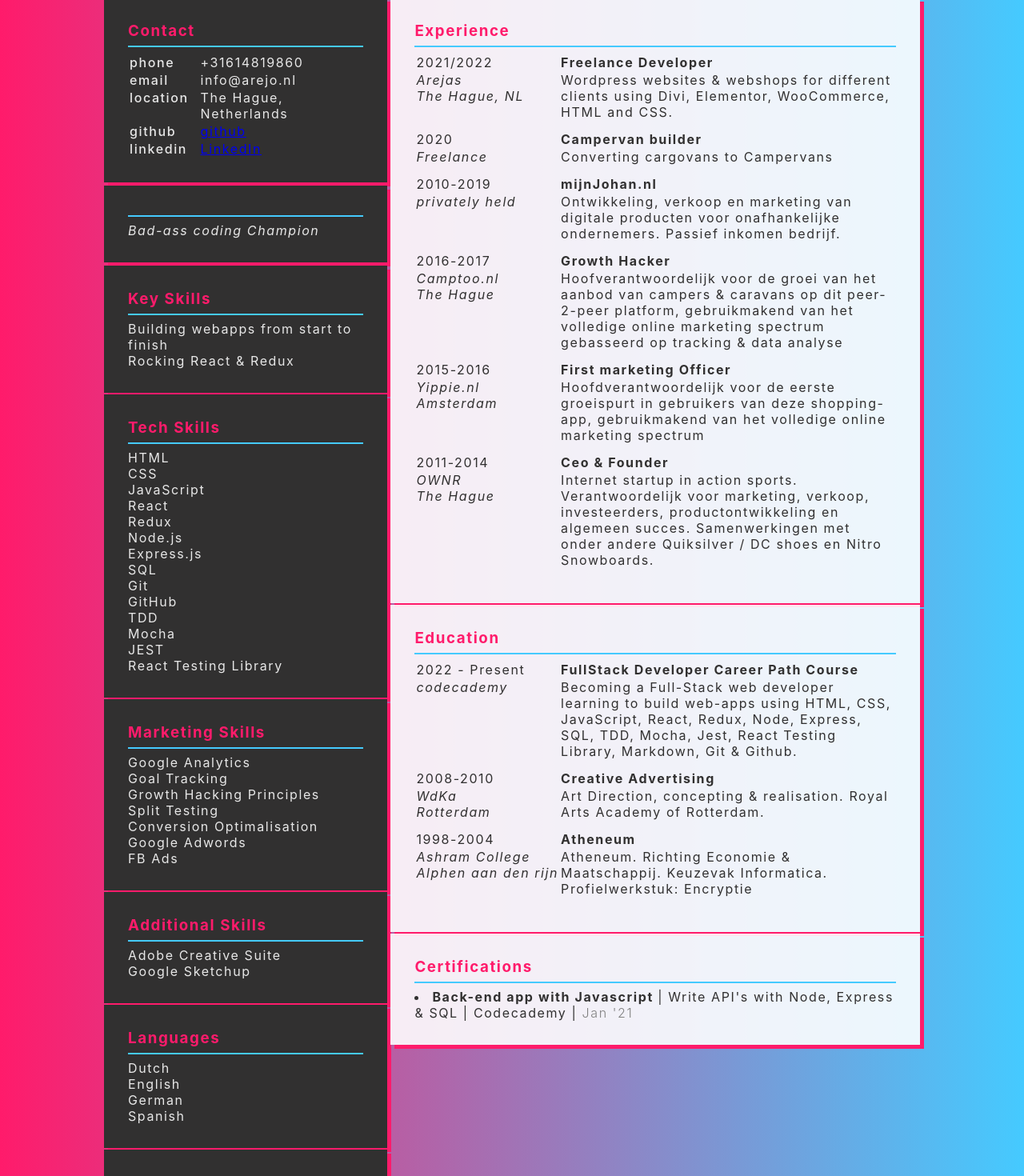
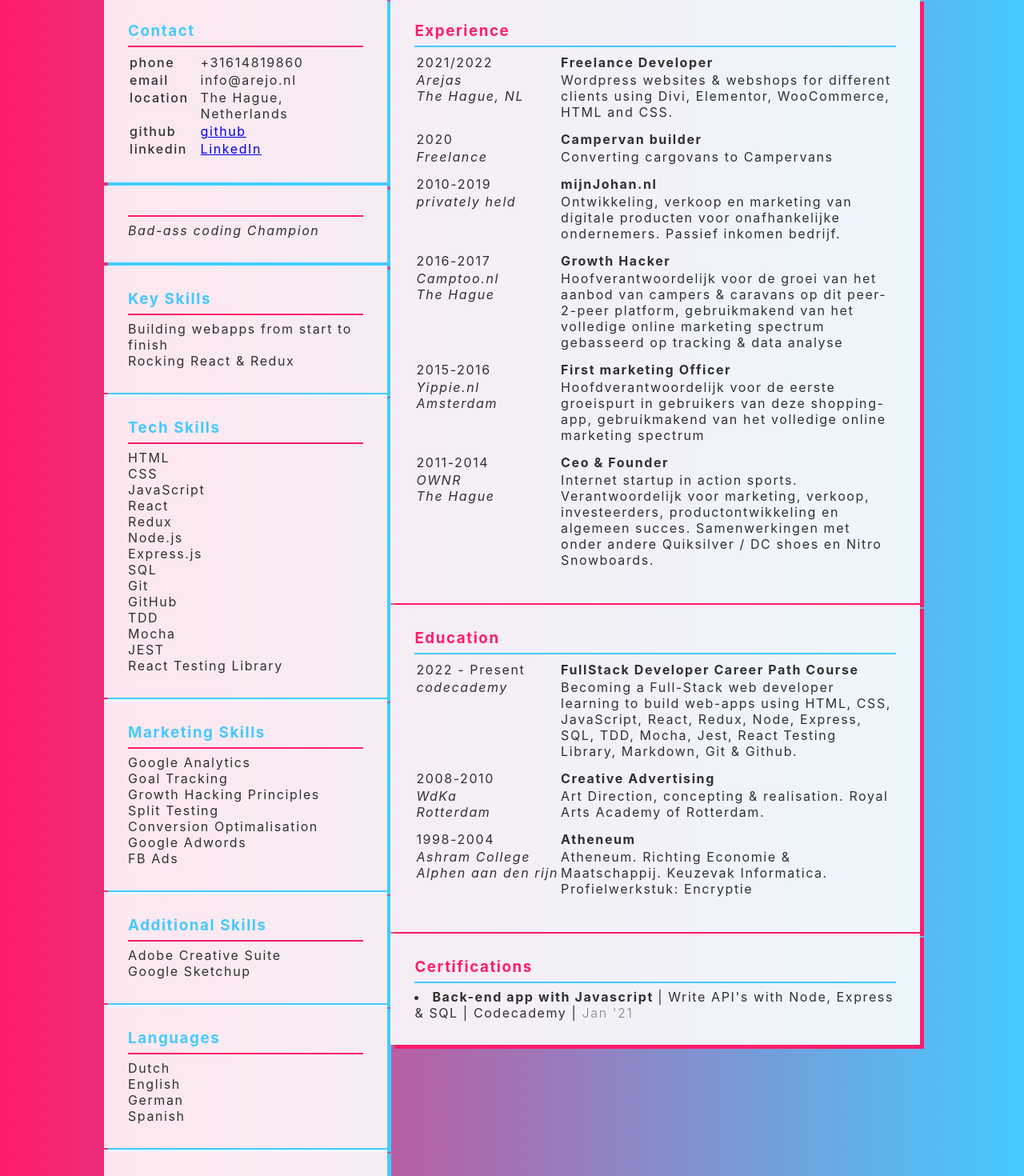
Before and after one commit to arejasverduras/resume, a React (Create React App) app: page / in a window 1280 px wide. Shown: the part 310-1780 px from the top of the page at 80% size. Built offline with nearby package versions, Linux system fonts and the light colour scheme.

Commit message:
flip all sidebar widgets using flipped state

```diff
--- a/src/App.css
+++ b/src/App.css
@@ -148,6 +148,18 @@
   letter-spacing: 0.1em;
 }
 
+.WidgetFlipped {
+
+  margin: 2px;
+  left: 0px;
+  top: 0px;
+  background-color: rgba(255, 255, 255, 0.888);
+  color:rgb(49, 48, 48);
+  box-shadow: #45caff 5px 5px;
+  transition: left 1s, top 1s;
+  letter-spacing: 0.1em;
+}
+
 .Widget:hover {
   position: relative;
   left: -15px;
@@ -157,7 +169,17 @@
   border-left: #ff1b6b solid 5px;
   border-top: #ff1b6b solid 5px;
   z-index: 3;
+}
 
+.WidgetFlipped:hover {
+  position: relative;
+  left: 15px;
+  top: 10px;
+  box-shadow: #ff1b6b 5px 5px;
+  /* box-shadow: #ff1b6b -5px -5px; */
+  border-left: #45caff solid 5px;
+  border-top: #45caff  solid 5px;
+  z-index: 3;
 }
 
 .widgetTitle {
@@ -165,6 +187,14 @@
   color: #ff1b6b;
   padding-bottom: 7px;
   border-bottom: 2px solid #45caff;
+  margin-bottom: 7px;
+}
+
+.widgetTitleFlipped {
+  /* insert widget Title styles here */
+  color: #45caff;
+  padding-bottom: 7px;
+  border-bottom: 2px solid #ff1b6b;
   margin-bottom: 7px;
 }
 
--- a/src/App.js
+++ b/src/App.js
@@ -27,7 +27,7 @@
 
       // Search Functionality
     const [searchTerm, setSearchTerm] = useState('')
-    const [flipped, setFlipped] = useState();
+    const [flipped, setFlipped] = useState('hoi');
 
     const search = (data, cat,type) => {
       let result;
@@ -102,8 +102,13 @@
         flipped={flipped}
         setFlipped={setFlipped}
       />
-      <Contact contactInfo={search(contactInfo, 'contact','object')} />
-      <Summary summary={summary} />
+      <Contact
+        contactInfo={search(contactInfo, 'contact','object')}
+        flipped={flipped}
+         />
+      <Summary
+        summary={summary}
+        flipped={flipped} />
   <SideBar
     keySkills={search(keySkills, "key skills","array")}
     techSkills={search(techSkills, "tech skills","array")}
@@ -111,10 +116,12 @@
     addSkills={search(addSkills, "additional skills","array")}
     languages={search(languages, "languages","array")}
     hobbies={search(hobbies, "hobbies", "array")}
+    flipped={flipped}
      />
     <Content
       jobs={search(jobs,'jobs','Array of Objects')}
-      certifications={search(certifications,'certifications','Array of Objects')} />
+      certifications={search(certifications,'certifications','Array of Objects')}
+      flipped={flipped} />
     </div>
 
   );
--- a/src/components/Contact/Contact.js
+++ b/src/components/Contact/Contact.js
@@ -1,7 +1,7 @@
 import React from 'react';
 import { Widget } from '../Widget/Widget';
 
-export const Contact = ({contactInfo}) => {
+export const Contact = ({contactInfo, flipped}) => {
     const contactTable =
     <table>
 {        contactInfo.map(([key, value]) =>
@@ -16,7 +16,11 @@
 
     return (
         <>
-        <Widget name="contact" title="Contact" content={contactTable}  />
+        <Widget
+            name="contact"
+            title="Contact"
+            content={contactTable}
+            flipped={flipped}  />
         </>
     )
 }
--- a/src/components/SideBar/SideBar.js
+++ b/src/components/SideBar/SideBar.js
@@ -3,7 +3,7 @@
 
 export const SideBar = (props) => {
     // calculate content for Widget components
-    const {keySkills, techSkills,mktSkills, addSkills,languages, hobbies,} = props;
+    const {keySkills, techSkills,mktSkills, addSkills,languages, hobbies,flipped} = props;
 
     const skillMaker = (skillArray) => {
         return skillArray.map(skill => (
@@ -14,12 +14,36 @@
 
     return (
         <div className='SideBar'>
-                 <Widget name="keySkills" title="Key Skills"  content={skillMaker(keySkills)} />
-                 <Widget name="techSkills" title="Tech Skills"  content={skillMaker(techSkills)} />
-                 <Widget name="mktSkills" title="Marketing Skills"  content={skillMaker(mktSkills)} />
-                 <Widget name="addSkills" title="Additional Skills"  content={skillMaker(addSkills)} />
-                 <Widget name="languages" title="Languages"  content={skillMaker(languages)} />
-                 <Widget name="hobbies" title="Hobbies"  content={skillMaker(hobbies)} />
+                 <Widget
+                    name="keySkills"
+                    title="Key Skills"
+                    content={skillMaker(keySkills)}
+                    flipped={flipped} />
+                 <Widget
+                    name="techSkills"
+                    title="Tech Skills"
+                    content={skillMaker(techSkills)}
+                    flipped={flipped} />
+                 <Widget
+                    name="mktSkills"
+                    title="Marketing Skills"
+                    content={skillMaker(mktSkills)}
+                    flipped={flipped} />
+                 <Widget
+                    name="addSkills"
+                    title="Additional Skills"
+                    content={skillMaker(addSkills)}
+                    flipped={flipped} />
+                 <Widget
+                    name="languages"
+                    title="Languages"
+                    content={skillMaker(languages)}
+                    flipped={flipped} />
+                 <Widget
+                    name="hobbies"
+                    title="Hobbies"
+                    content={skillMaker(hobbies)}
+                    flipped={flipped} />
         </div>
     )
 }
--- a/src/components/Summary/Summary.js
+++ b/src/components/Summary/Summary.js
@@ -1,9 +1,13 @@
 import React from 'react';
 import { Widget } from '../Widget/Widget';
 
-export const Summary = ({summary}) => {
+export const Summary = ({summary, flipped}) => {
 
     return (
-        <Widget name="summary" title="" content={summary}  />
+        <Widget
+            name="summary"
+            title=""
+            content={summary}
+            flipped={flipped}  />
     )
 }
--- a/src/components/Widget/Widget.js
+++ b/src/components/Widget/Widget.js
@@ -1,11 +1,11 @@
 import React from 'react'
 
-export const Widget = ({content, title, name}) => {
-
-    let classes = `Widget ${name}`;
+export const Widget = ({content, title, name, flipped}) => {
+    let widgetFlip = flipped ? 'WidgetFlipped': 'Widget'
+    let classes = `${widgetFlip} ${name}`;
     return (
         <div className={classes}>
-            <h3 className="widgetTitle">{title}</h3>
+            <h3 className={flipped? 'widgetTitleFlipped': 'widgetTitle' }>{title}</h3>
             <div>{content}</div>
         </div>
     )
--- a/src/components/header/Header.js
+++ b/src/components/header/Header.js
@@ -4,57 +4,62 @@
 export const Header = (props) => {
     const { profileName, profileTitle, profilePicture, searchTerm, setSearchTerm, flipped, setFlipped } = props;
 
-    let flip = false;
-    // const flipIt = (what)=>{
+    let counter = 0;
 
-    //     setFlipped(what);
+    // const handleClick = () =>{
+    //     console.log('click');
+    //     const body = document.body;
+    //     const header = document.getElementsByTagName('header')[0];
+    //     let widgetsToFlip = ['contact','summary','keySkills','techSkills','mktSkills','addSkills','languages','hobbies']
+
+    //     widgetsToFlip.forEach((widget)=>{
+    //       let findWidget = document.getElementsByClassName(widget)[0];
+    //     if (!flip)
+    //         {findWidget.style.backgroundColor="rgba(255, 255, 255, 0.888)";
+    //      findWidget.style.color="rgb(49, 48, 48)";}
+    //     else if (flip)
+    //         {findWidget.style.backgroundColor="rgb(49, 48, 48)";
+    //         findWidget.style.color="rgba(255, 255, 255, 0.888)";}
+    //     })
+
+    // let contentToFlip = ['Experience','Education','certifications']
+    //     contentToFlip.forEach((widget)=>{
+    //         let findWidget = document.getElementsByClassName(widget)[0];
+    //     if (flip)
+    //         {findWidget.style.backgroundColor="rgba(255, 255, 255, 0.888)";
+    //     findWidget.style.color="rgb(49, 48, 48)";}
+    //     else if (!flip)
+    //         {findWidget.style.backgroundColor="rgb(49, 48, 48)";
+    //         findWidget.style.color="rgba(255, 255, 255, 0.888)";}
+    //   })
+
+
+    //     if (!flip)
+    //     {
+    //         header.style.background="linear-gradient(0.25turn, #45caff, #ff1b6b)";
+    //         body.style.background="linear-gradient(0.25turn, #45caff, #ff1b6b)"
+    //         flip = true;
+    //     } else if (flip) {
+    //     header.style.background="linear-gradient(0.25turn, #ff1b6b, #45caff)";
+    //     body.style.background="linear-gradient(0.25turn, #ff1b6b, #45caff)"
+    //     flip = false;
+    // }
+    // console.log('flipAfter '+flip)
     // }
 
-    const handleClick = () =>{
-        console.log('click');
-        const body = document.body;
-        const header = document.getElementsByTagName('header')[0];
-        let widgetsToFlip = ['contact','summary','keySkills','techSkills','mktSkills','addSkills','languages','hobbies']
-
-        widgetsToFlip.forEach((widget)=>{
-          let findWidget = document.getElementsByClassName(widget)[0];
-        if (!flip)
-            {findWidget.style.backgroundColor="rgba(255, 255, 255, 0.888)";
-         findWidget.style.color="rgb(49, 48, 48)";}
-        else if (flip)
-            {findWidget.style.backgroundColor="rgb(49, 48, 48)";
-            findWidget.style.color="rgba(255, 255, 255, 0.888)";}
-        })
-
-    let contentToFlip = ['Experience','Education','certifications']
-        contentToFlip.forEach((widget)=>{
-            let findWidget = document.getElementsByClassName(widget)[0];
-        if (flip)
-            {findWidget.style.backgroundColor="rgba(255, 255, 255, 0.888)";
-        findWidget.style.color="rgb(49, 48, 48)";}
-        else if (!flip)
-            {findWidget.style.backgroundColor="rgb(49, 48, 48)";
-            findWidget.style.color="rgba(255, 255, 255, 0.888)";}
-      })
-
-
-        if (!flip)
-        {
-            header.style.background="linear-gradient(0.25turn, #45caff, #ff1b6b)";
-            body.style.background="linear-gradient(0.25turn, #45caff, #ff1b6b)"
-            flip = true;
-        } else if (flip) {
-        header.style.background="linear-gradient(0.25turn, #ff1b6b, #45caff)";
-        body.style.background="linear-gradient(0.25turn, #ff1b6b, #45caff)"
-        flip = false;
-    }
-    console.log('flipAfter '+flip)
+    const handleClick =() =>{
+        setFlipped(flipped? false: true);
+        counter +=1;
+        console.log(counter);
     }
 
     useEffect(()=>{
         let proPic = document.getElementsByClassName("profilePicture")[0];
     proPic.addEventListener('click', handleClick);
-    },[])
+    return ()=>{
+        proPic.removeEventListener('click', handleClick);
+    }
+    },[flipped])
 
 
     return (
```
